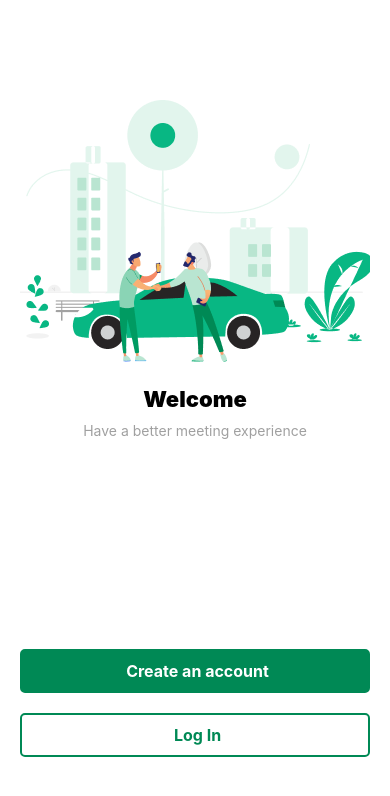
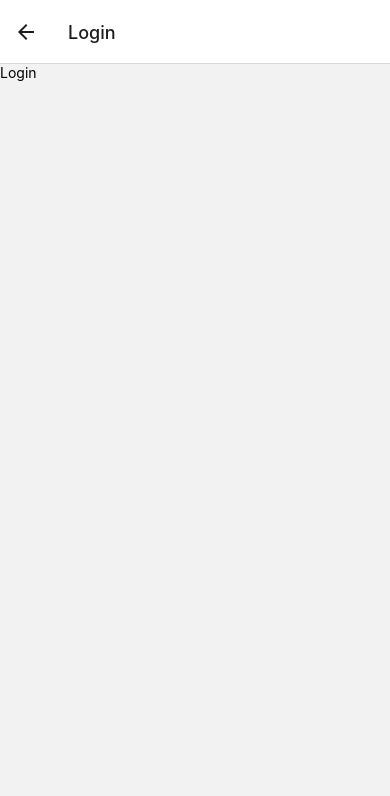
Before and after one commit to mehrabshah/Share-Riding-App-Frontend, a React Native app: screen /Login in a window 390 px wide. Shown: the top 796 px of the page. Built offline with nearby package versions, Linux system fonts and the light colour scheme.

Commit message:
Routing Done

```diff
--- a/App.js
+++ b/App.js
@@ -1,14 +1,12 @@
-import { StatusBar } from 'expo-status-bar';
-import { SafeAreaView, StyleSheet, Text, View } from 'react-native';
-import Route from './routing/Route';
+import { StatusBar } from "expo-status-bar";
+import { SafeAreaView, StyleSheet, Text, View } from "react-native";
+import Route from "./routing/Route";
 export default function App() {
   return (
     <>
-
-       <View style={styles.container}>
-         <Route/>
-       </View>
-
+      <View style={styles.container}>
+        <Route />
+      </View>
     </>
   );
 }
@@ -16,7 +14,6 @@ export default function App() {
 const styles = StyleSheet.create({
   container: {
     flex: 1,
-    paddingHorizontal: 20,
-    marginTop:100,
+
   },
 });
--- a/routing/Route.js
+++ b/routing/Route.js
@@ -1,16 +1,29 @@
+import React from "react";
+import Login from "../screens/Login";
+import Welome from "../screens/Welome";
+import { NavigationContainer } from "@react-navigation/native";
+import { createStackNavigator } from "@react-navigation/stack";
+import Signup from "../screens/Signup";
 
-import React from 'react'
-import Login from '../screens/Login'
-import Welome from '../screens/Welome'
 const Route = () => {
-
-
-
+  const Stack = createStackNavigator();
   return (
     <>
-        <Welome/>
+      <NavigationContainer>
+        <Stack.Navigator>
+          <Stack.Screen
+            name="Welcome"
+            component={Welome}
+            options={{
+              headerShown: false,
+            }}
+          />
+          <Stack.Screen name="Login" component={Login} />
+          <Stack.Screen name="Signup" component={Signup} />
+        </Stack.Navigator>
+      </NavigationContainer>
     </>
-  )
-}
+  );
+};
 
-export default Route
+export default Route;
--- a/screens/Welome.js
+++ b/screens/Welome.js
@@ -1,18 +1,18 @@
 import React from "react";
-import {
-  StyleSheet,
-  Text,
-  SafeAreaView,
-  ScrollView,
-  Image,
-  View,
-} from "react-native";
+import { StyleSheet, Text, Image, View } from "react-native";
 import Button from "../components/Button";
+import Signup from "./Signup";
 
-const Welome = () => {
+const Welome = ({ navigation }) => {
+  const Signup = () => {
+    navigation.navigate("Signup");
+  };
+  const Login = () => {
+    navigation.navigate("Login");
+  };
+
   return (
-    <SafeAreaView>
-      <ScrollView>
+    <>
       <View style={styles.container}>
         <Image source={require("../assets/Images/Welcome.png")} />
         <Text style={styles.headingText}>Welcome</Text>
@@ -24,11 +24,16 @@ const Welome = () => {
           backgroundColor="#008955"
           textColor="#FFFFFF"
           borderColor="#008955"
+          onPress={Signup}
         />
-          <Button title="Log In" borderColor="#008955" textColor="#008955" />
+        <Button
+          title="Log In"
+          borderColor="#008955"
+          textColor="#008955"
+          onPress={Login}
+        />
       </View>
-      </ScrollView>
-    </SafeAreaView>
+    </>
   );
 };
 export default Welome;
@@ -50,6 +55,8 @@ const styles = StyleSheet.create({
     marginTop: 10,
   },
   buttonContainer: {
-    marginTop: 200,
+    marginTop: 190,
+    marginBottom: 20,
+    paddingHorizontal: 20,
   },
 });
```
Also changed, not shown: package.json (+6 -1 lines), screens/Login.js (+6 -6 lines), screens/Signup.js (+6 -6 lines), 1 other file (tests, documents, lock files or other folders). Lines whose indentation alone changed are shown as unchanged.
